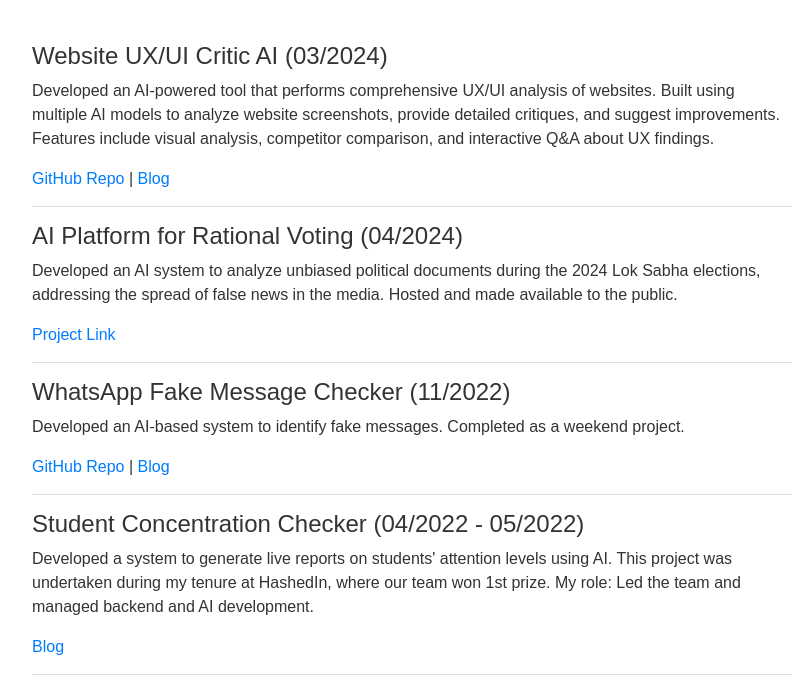
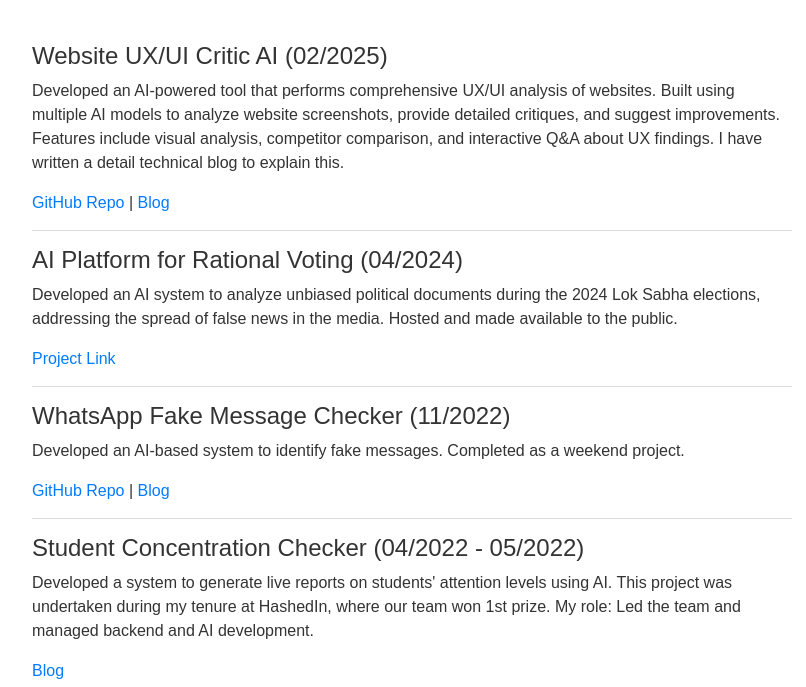
Before and after one commit to nithinag10/nithinag10.github.io, a plain HTML site: page index.html in a window 1280 px wide. Shown: the part 111-798 px from the top of the page, without its empty margins (228-1034 px from the left). Drawn offline with nearby package versions, Linux system fonts and the light colour scheme.

Commit message:
Update index.html

```diff
--- a/index.html
+++ b/index.html
@@ -19,9 +19,9 @@
     <div class="container">
         <h2>Nithin AG - Project Portfolio</h2>
         <div class="project">
-            <h4>Website UX/UI Critic AI (03/2024)</h4>
+            <h4>Website UX/UI Critic AI (02/2025)</h4>
             <p>Developed an AI-powered tool that performs comprehensive UX/UI analysis of websites. Built using multiple AI models to analyze website screenshots, provide detailed critiques, and suggest improvements.
-            Features include visual analysis, competitor comparison, and interactive Q&A about UX findings.</p>
+            Features include visual analysis, competitor comparison, and interactive Q&A about UX findings. I have written a detail technical blog to explain this. </p>
             <a href="https://github.com/nithinag10/website-critic">GitHub Repo</a> |
             <a href="https://nithinag10.medium.com/building-a-website-critic-bot-analyzing-design-flow-and-value-proposition-a92db041b4c5">Blog</a>
         </div>
```
